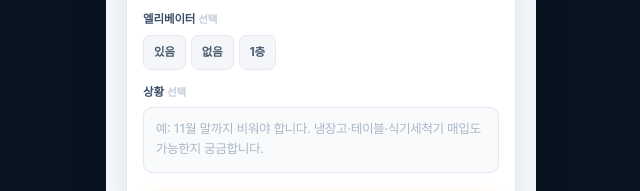
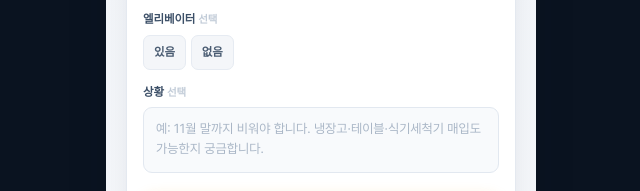
Before and after one commit to cheolgeo-kr/cheolgeo-kr.github.io, a plain HTML site: page index.html in a window 1280 px wide. Shown: the part 5097-5288 px from the top of the page, 319-959 px from the left. Drawn offline with Linux system fonts and the light colour scheme; a web font is replaced by a local one.

Commit message:
견적 폼 엘리베이터 칩을 있음·없음 두 개로 정리 (1층 칩 제거)

```diff
--- a/index.html
+++ b/index.html
@@ -540,7 +540,6 @@ footer{background:#0a1320;padding:24px 20px calc(30px + 74px);color:#7f94ac}
       <div class="chips" id="elevChips">
         <span class="chip" data-v="있음">있음</span>
         <span class="chip" data-v="없음">없음</span>
-        <span class="chip" data-v="1층">1층</span>
       </div>
     </div>
     <div class="field">
```
Also changed, not shown: asan.html (+0 -1 lines), cheonan.html (+0 -1 lines), cheongju.html (+0 -1 lines), daejeon.html (+0 -1 lines), geumsan.html (+0 -1 lines), gongju.html (+0 -1 lines), jincheon.html (+0 -1 lines), nonsan.html (+0 -1 lines), okcheon.html (+0 -1 lines), sejong.html (+0 -1 lines).
